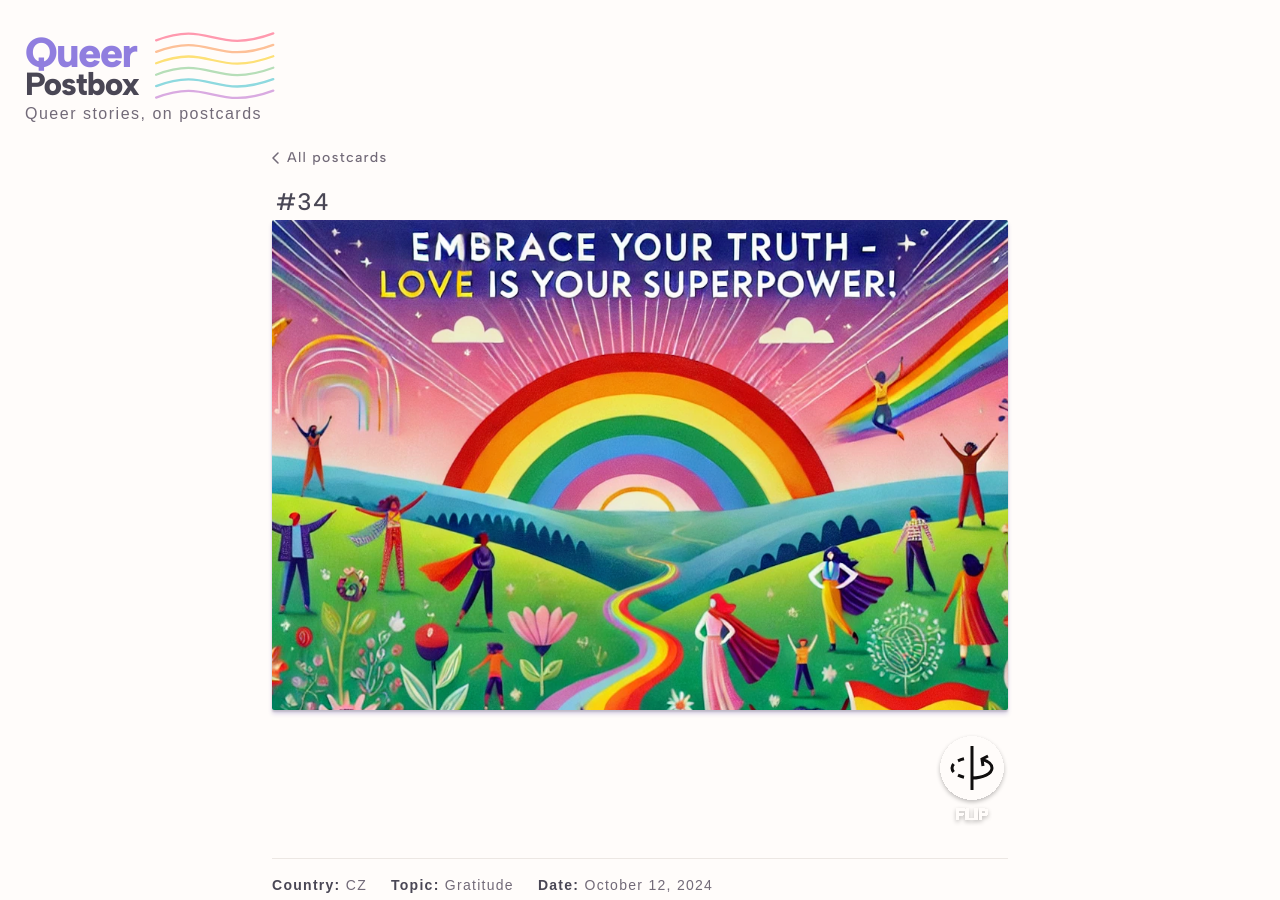
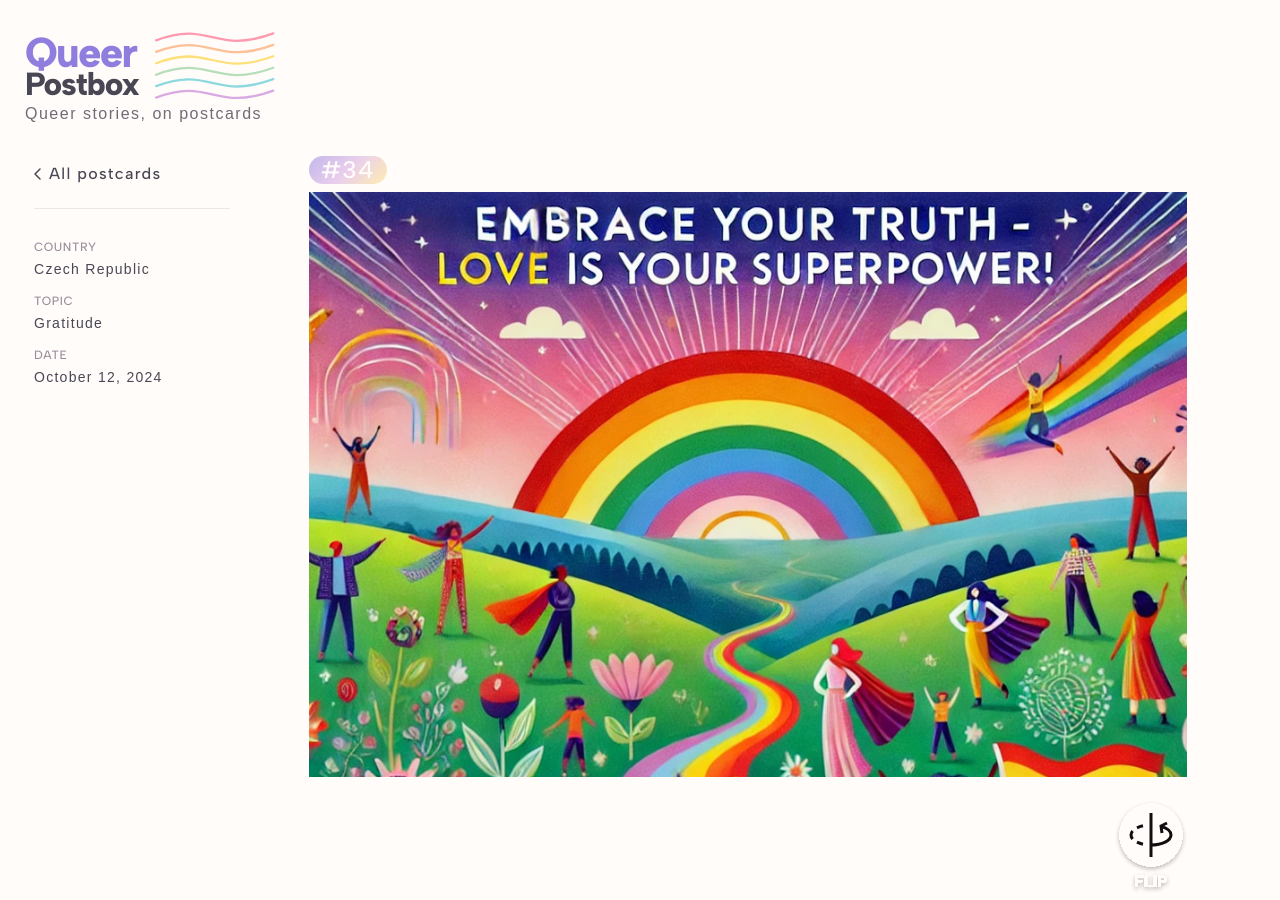
Before and after one commit to chr-tatu/queerpostbox, a Jekyll site: the page built from _posts/2024-10-12-gratitude-from-prague.md, in a window 1280 px wide and 900 px high. Built offline with Jekyll 4.4.1, drawn with Linux system fonts in a browser that asks for light colours; some web fonts are replaced.

Commit message:
feat: improve post page with country name, transcript, and layout fix (#27)
Co-authored-by: Claude Sonnet 4.6 <noreply@anthropic.com>

```diff
--- a/_layouts/postcard.html
+++ b/_layouts/postcard.html
@@ -12,7 +12,11 @@ layout: default
   {% endif %}
 {% endfor %}
 
+{% assign country_data = site.data.countries | where: "code", page.country | first %}
+{% assign country_name = country_data.name | default: page.country %}
+
 <div class="postcard-page">
+  <aside class="postcard-sidebar">
     <a href="{{ '/posts.html' | relative_url }}" class="postcard-back-link">
       <svg width="7" height="12" viewBox="0 0 7 12" fill="none" xmlns="http://www.w3.org/2000/svg">
         <path d="M6 1L1 6L6 11" stroke="currentColor" stroke-width="1.5" stroke-linecap="round" stroke-linejoin="round"/>
@@ -20,8 +24,18 @@ layout: default
       All postcards
     </a>
 
+    <div class="postcard-meta">
+      <p class="postcard-meta-item"><strong>Country</strong><span>{{ country_name }}</span></p>
+      <p class="postcard-meta-item"><strong>Topic</strong><span>{{ page.topic }}</span></p>
+      <p class="postcard-meta-item"><strong>Date</strong><span>{{ page.date | date: "%B %d, %Y" }}</span></p>
+    </div>
+  </aside>
+
+  <div class="postcard-main">
     <div class="postcard-viewer">
+      <div class="postcard-viewer-top-row">
         <span class="postcard-viewer-number">#{{ post_number }}</span>
+      </div>
 
       <div class="postcard-viewer-wrapper">
         <div class="postcard-viewer-container" id="card-container">
@@ -34,45 +48,124 @@ layout: default
             {% if page.image-back %}
               <img src="{{ page.image-back | relative_url }}" alt="{{ page.title }} - Back" class="postcard-viewer-img">
             {% endif %}
+            {% if content != '' %}
+            <div class="postcard-read-overlay" id="read-overlay">
+              <div class="postcard-read-text">{{ content }}</div>
+            </div>
+            {% endif %}
           </div>
         </div>
       </div>
 
       <div class="postcard-viewer-actions">
         <div class="postcard-viewer-accessibility">
+          {% if page.audio %}
           <button class="postcard-viewer-btn postcard-listen-btn" style="display:none">
             <img src="{{ '/assets/icons/speaker.svg' | relative_url }}" alt="Listen" class="postcard-viewer-icon">
           </button>
-        <button class="postcard-viewer-btn postcard-read-btn" style="display:none">
+          {% endif %}
+          {% if content != '' %}
+          <button class="postcard-viewer-btn postcard-read-btn" style="display:none" aria-label="Read transcript">
             <img src="{{ '/assets/icons/transcript.svg' | relative_url }}" alt="Read" class="postcard-viewer-icon">
           </button>
+          {% endif %}
         </div>
         <button class="postcard-viewer-btn postcard-flip-btn" id="flip-btn">
           <img src="{{ '/assets/icons/flip.svg' | relative_url }}" alt="Flip" class="postcard-viewer-icon">
         </button>
       </div>
     </div>
-
-  <div class="postcard-meta">
-    <p class="postcard-meta-item"><strong>Country:</strong> {{ page.country }}</p>
-    <p class="postcard-meta-item"><strong>Topic:</strong> {{ page.topic }}</p>
-    <p class="postcard-meta-item"><strong>Date:</strong> {{ page.date | date: "%B %d, %Y" }}</p>
   </div>
 </div>
 
 <script>
   document.addEventListener('DOMContentLoaded', function() {
-    const container = document.getElementById('card-container');
-    const flipBtn = document.getElementById('flip-btn');
-    const listenBtn = document.querySelector('.postcard-listen-btn');
-    const readBtn = document.querySelector('.postcard-read-btn');
-    let isFlipped = false;
+    var container = document.getElementById('card-container');
+    var flipBtn = document.getElementById('flip-btn');
+    var listenBtn = document.querySelector('.postcard-listen-btn');
+    var readBtn = document.querySelector('.postcard-read-btn');
+    var readOverlay = document.getElementById('read-overlay');
+    var viewerEl = document.querySelector('.postcard-viewer');
+    var isFlipped = false;
+
+    function updateViewerSize() {
+      var img = document.querySelector('.postcard-viewer-front .postcard-viewer-img');
+      if (!img || !img.naturalWidth) return;
+      var rect = img.getBoundingClientRect();
+      var natRatio = img.naturalWidth / img.naturalHeight;
+      var elemRatio = rect.width / rect.height;
+      var visW = elemRatio > natRatio ? rect.height * natRatio : rect.width;
+      if (viewerEl) viewerEl.style.setProperty('--img-width', visW + 'px');
+    }
+
+    var frontImg = document.querySelector('.postcard-viewer-front .postcard-viewer-img');
+    if (frontImg) {
+      if (frontImg.complete) updateViewerSize();
+      else frontImg.addEventListener('load', updateViewerSize);
+    }
+    window.addEventListener('resize', function() {
+      updateViewerSize();
+      if (readOverlay && readOverlay.classList.contains('active')) updateReadOverlaySize();
+    });
 
     flipBtn.addEventListener('click', function() {
       isFlipped = !isFlipped;
       container.classList.toggle('flipped', isFlipped);
-      listenBtn.style.display = isFlipped ? 'flex' : 'none';
-      readBtn.style.display = isFlipped ? 'flex' : 'none';
+      if (listenBtn) listenBtn.style.display = isFlipped ? 'flex' : 'none';
+      if (readBtn) readBtn.style.display = isFlipped ? 'flex' : 'none';
+      if (!isFlipped) closeReadOverlay();
     });
+
+    if (readBtn && readOverlay) {
+      readBtn.addEventListener('click', function() {
+        toggleReadOverlay();
+      });
+    }
+
+    var backImg = document.querySelector('.postcard-viewer-back .postcard-viewer-img');
+
+    function updateReadOverlaySize() {
+      if (!readOverlay || !backImg) return;
+      if (!backImg.naturalWidth || !backImg.naturalHeight) {
+        backImg.addEventListener('load', function onLoad() {
+          backImg.removeEventListener('load', onLoad);
+          if (readOverlay.classList.contains('active')) updateReadOverlaySize();
+        });
+        return;
+      }
+      var rect = backImg.getBoundingClientRect();
+      var natRatio = backImg.naturalWidth / backImg.naturalHeight;
+      var elemRatio = rect.width / rect.height;
+      var visW, visH;
+      if (elemRatio > natRatio) {
+        visH = rect.height;
+        visW = rect.height * natRatio;
+      } else {
+        visW = rect.width;
+        visH = rect.width / natRatio;
+      }
+      readOverlay.style.setProperty('--visible-img-width', visW + 'px');
+      readOverlay.style.setProperty('--visible-img-height', visH + 'px');
+    }
+
+    function toggleReadOverlay() {
+      if (readOverlay.classList.contains('active')) {
+        closeReadOverlay();
+      } else {
+        updateReadOverlaySize();
+        readOverlay.classList.add('active');
+        readBtn.classList.add('reading');
+        readBtn.setAttribute('aria-label', 'Hide transcript');
+      }
+    }
+
+    function closeReadOverlay() {
+      if (!readOverlay) return;
+      readOverlay.classList.remove('active');
+      if (readBtn) {
+        readBtn.classList.remove('reading');
+        readBtn.setAttribute('aria-label', 'Read transcript');
+      }
+    }
   });
 </script>
--- a/assets/css/postcard.css
+++ b/assets/css/postcard.css
@@ -1,26 +1,80 @@
 /* Standalone postcard page (for direct visits / SEO) */
 
 .postcard-page {
-  max-width: 800px;
-  margin: 0 auto;
-  padding: 24px 32px 48px;
+  display: flex;
+  padding: 0 32px 32px;
+  gap: 16px;
+  min-height: calc(100vh - 180px);
+}
+
+/* Sidebar — mirrors .sidebar from posts.css */
+.postcard-sidebar {
+  flex-shrink: 0;
+  width: 200px;
+  display: flex;
+  flex-direction: column;
+  justify-content: flex-start;
+  padding: 0 2px;
+  position: sticky;
+  top: 120px;
+  align-self: flex-start;
 }
 
 .postcard-back-link {
-  display: inline-flex;
+  display: flex;
   align-items: center;
   gap: 8px;
+  padding: 8px 0;
   font-family: var(--font-display);
-  font-size: 14px;
   font-weight: 500;
-  color: var(--color-gray-4);
+  font-size: 16px;
+  color: var(--color-gray-5);
   text-decoration: none;
-  margin-bottom: 24px;
   transition: color 0.2s;
+  margin-top: 32px;
 }
 
 .postcard-back-link:hover {
   color: var(--color-lavender);
+}
+
+/* Meta info */
+.postcard-meta {
+  display: flex;
+  flex-direction: column;
+  gap: 4px;
+  padding: 24px 0;
+  border-top: 1px solid var(--color-gray-1);
+  margin-top: 16px;
+}
+
+.postcard-meta-item {
+  display: flex;
+  flex-direction: column;
+  font-family: var(--font-body);
+  font-size: 14px;
+  margin: 0;
+  padding: 4px 0;
+}
+
+.postcard-meta-item strong {
+  font-family: var(--font-display);
+  font-weight: 500;
+  font-size: 12px;
+  color: var(--color-gray-3);
+  text-transform: uppercase;
+  letter-spacing: 0.05em;
+}
+
+.postcard-meta-item span {
+  color: var(--color-gray-5);
+  margin-top: 2px;
+}
+
+/* Main content area */
+.postcard-main {
+  flex: 1;
+  min-width: 0;
 }
 
 /* Viewer */
@@ -28,16 +82,31 @@
   display: flex;
   flex-direction: column;
   align-items: center;
+  padding-top: 32px;
+}
+
+.postcard-viewer-top-row {
+  display: flex;
+  justify-content: space-between;
+  align-items: center;
+  align-self: center;
+  width: var(--img-width, 100%);
+  margin-bottom: 8px;
 }
 
 .postcard-viewer-number {
   font-family: var(--font-display);
   font-weight: 500;
   font-size: 24px;
-  color: var(--color-gray-5);
-  align-self: flex-start;
-  margin-bottom: 8px;
-  padding-left: 4px;
+  color: var(--color-white);
+  padding: 4px 12px;
+  background: linear-gradient(
+    135deg,
+    rgba(144, 126, 223, 0.55),
+    rgba(217, 170, 225, 0.55),
+    rgba(253, 224, 118, 0.55)
+  );
+  border-radius: 20px;
 }
 
 .postcard-viewer-wrapper {
@@ -80,10 +149,10 @@
 
 .postcard-viewer-img {
   width: 100%;
-  height: auto;
+  max-height: 65vh;
+  object-fit: contain;
   display: block;
   border-radius: 2px;
-  box-shadow: 0px 2px 2px rgba(0, 0, 0, 0.15), 0px 4px 4px rgba(84, 65, 171, 0.2);
 }
 
 /* Action buttons */
@@ -91,7 +160,8 @@
   display: flex;
   justify-content: space-between;
   align-items: flex-start;
-  width: 100%;
+  align-self: center;
+  width: var(--img-width, 100%);
   margin-top: 24px;
 }
 
@@ -120,39 +190,87 @@
   height: auto;
 }
 
-/* Meta info */
-.postcard-meta {
-  margin-top: 32px;
-  padding-top: 16px;
-  border-top: 1px solid var(--color-gray-1);
+/* Read overlay */
+.postcard-read-overlay {
+  position: absolute;
+  top: 50%;
+  left: 50%;
+  transform: translate(-50%, -50%);
+  width: var(--visible-img-width, 100%);
+  height: var(--visible-img-height, 100%);
+  background: rgba(255, 255, 255, 0.92);
   display: flex;
-  gap: 24px;
-  flex-wrap: wrap;
+  align-items: center;
+  justify-content: center;
+  padding: 32px;
+  opacity: 0;
+  pointer-events: none;
+  transition: opacity 0.3s ease;
+  border-radius: 2px;
+  overflow-y: auto;
+  box-sizing: border-box;
 }
 
-.postcard-meta-item {
+.postcard-read-overlay.active {
+  opacity: 1;
+  pointer-events: auto;
+}
+
+.postcard-read-text {
   font-family: var(--font-body);
-  font-size: 14px;
-  color: var(--color-gray-4);
+  font-size: 18px;
+  line-height: 1.7;
+  color: var(--color-gray-5);
+  text-align: center;
+  max-width: 480px;
   margin: 0;
 }
 
-.postcard-meta-item strong {
-  color: var(--color-gray-5);
+.postcard-read-text p {
+  margin: 0;
+}
+
+.postcard-read-btn.reading .postcard-viewer-icon {
+  filter: drop-shadow(0 0 6px rgba(195, 177, 225, 0.7));
 }
 
 /* Responsive */
 @media (max-width: 768px) {
   .postcard-page {
-    padding: 16px 16px 32px;
+    flex-direction: column;
+    padding: 0 16px 32px;
+  }
+
+  .postcard-sidebar {
+    width: 100%;
+    flex-direction: row;
+    align-items: center;
+    justify-content: space-between;
+    position: static;
+    padding: 16px 0 0;
+  }
+
+  .postcard-back-link {
+    margin-top: 0;
+  }
+
+  .postcard-meta {
+    display: flex;
+    flex-direction: row;
+    flex-wrap: wrap;
+    gap: 16px;
+    border-top: none;
+    margin-top: 0;
+    padding: 0;
+  }
+
+  .postcard-meta-item {
+    flex-direction: row;
+    gap: 6px;
+    align-items: baseline;
   }
 
   .postcard-viewer-number {
     font-size: 20px;
   }
-
-  .postcard-meta {
-    flex-direction: column;
-    gap: 8px;
-  }
 }
```
Lines whose indentation alone changed are shown as unchanged.
